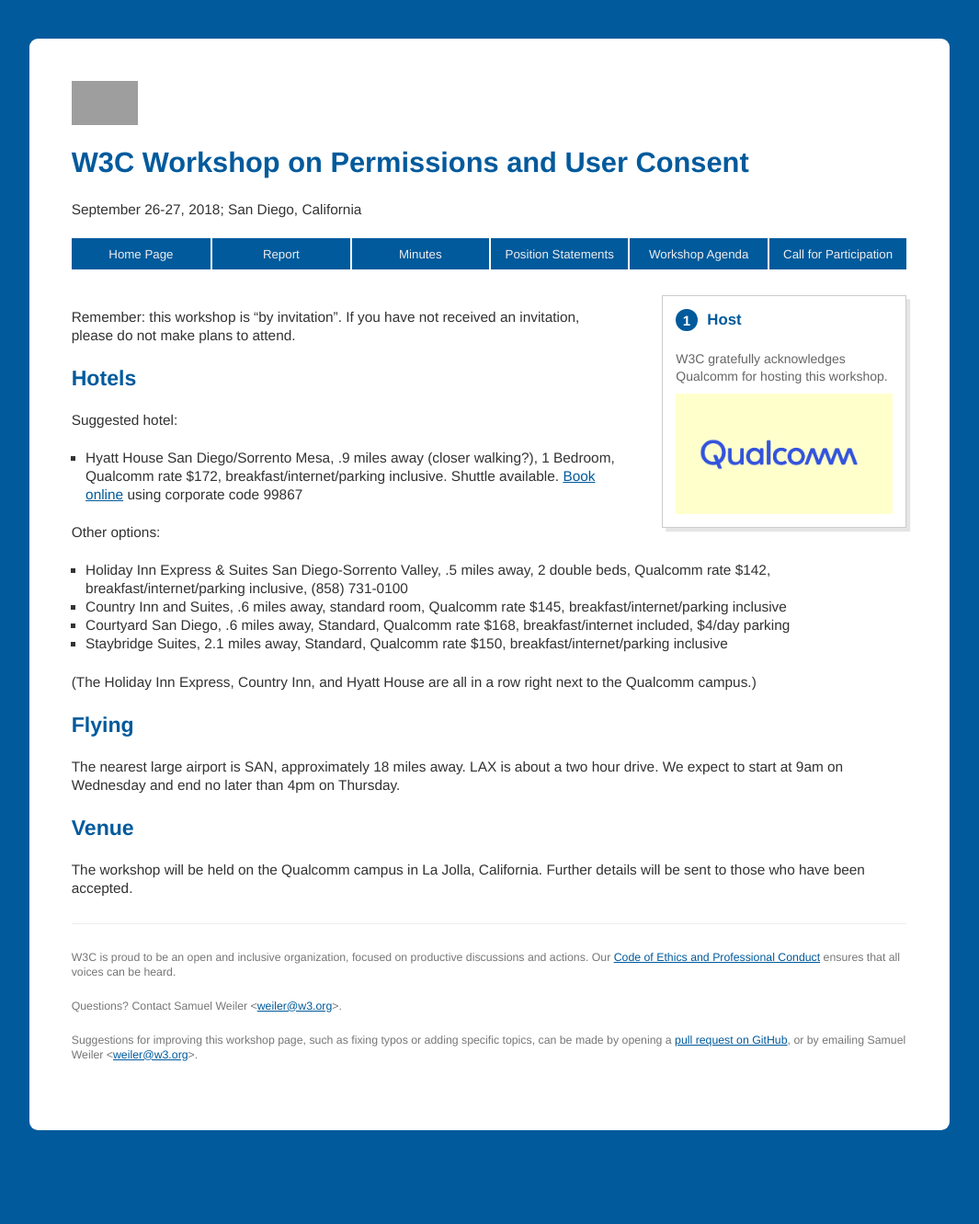
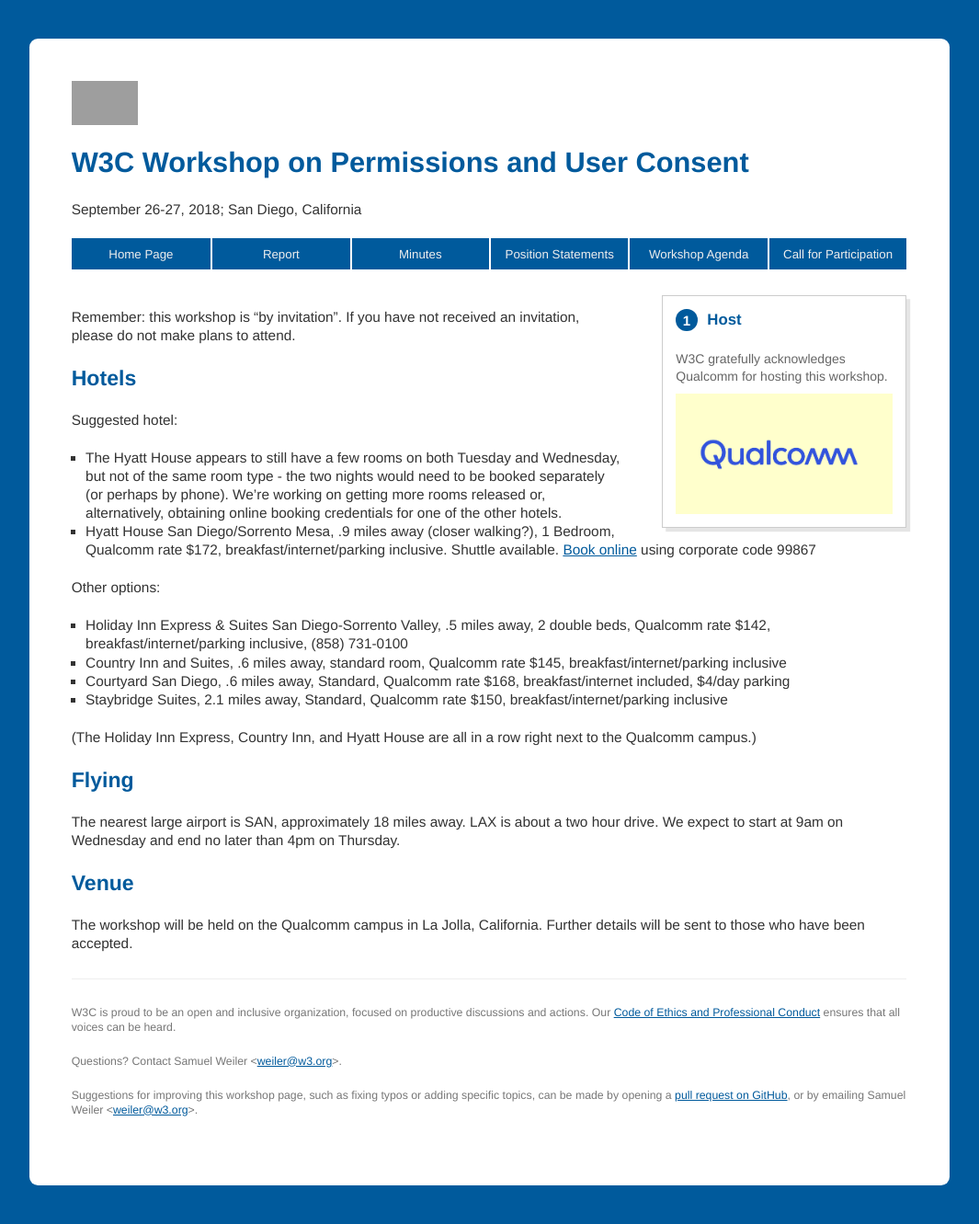
Before and after one commit to w3c/permissions-ws-2018, a Jekyll site: the page built from travel.md, in a window 1280 px wide. Shown: the whole page at 92% size, without its empty margins (108-1173 px from the left). Built offline with Jekyll 4.4.1, drawn with Linux system fonts in a browser that asks for light colours; before the commit the page ends 1271 px from its top, so only the background shows below that; grey boxes are pictures that could not be loaded.

Commit message:
hyatt house limited availability

```diff
--- a/travel.md
+++ b/travel.md
@@ -8,7 +8,8 @@ Remember: this workshop is "by invitation".  If you have not received an invitat
 # Hotels
 
 Suggested hotel:
-* Hyatt House San Diego/Sorrento Mesa, .9 miles away (closer walking?), 1 Bedroom, Qualcomm rate $172, breakfast/internet/parking inclusive.  Shuttle available.  [Book online](https://www.hyatt.com/shop/sanxs?rooms=1&adults=1&location=Hyatt%20House%20San%20Diego%2FSorrento%20Mesa&checkinDate=2018-09-25&checkoutDate=2018-09-27&corp_id=99867&kids=0) using corporate code 99867
+* The Hyatt House appears to still have a few rooms on both Tuesday and Wednesday, but not of the same room type - the two nights would need to be booked separately (or perhaps by phone).  We're working on getting more rooms released or, alternatively, obtaining online booking credentials for one of the other hotels.
+* Hyatt House San Diego/Sorrento Mesa, .9 miles away (closer walking?), 1 Bedroom, Qualcomm rate $172, breakfast/internet/parking inclusive.  Shuttle available. [Book online](https://www.hyatt.com/shop/sanxs?rooms=1&adults=1&location=Hyatt%20House%20San%20Diego%2FSorrento%20Mesa&checkinDate=2018-09-25&checkoutDate=2018-09-27&corp_id=99867&kids=0) using corporate code 99867
 
 Other options:
 * Holiday Inn Express & Suites San Diego-Sorrento Valley, .5 miles away, 2 double beds, Qualcomm rate $142, breakfast/internet/parking inclusive, (858) 731-0100
```
